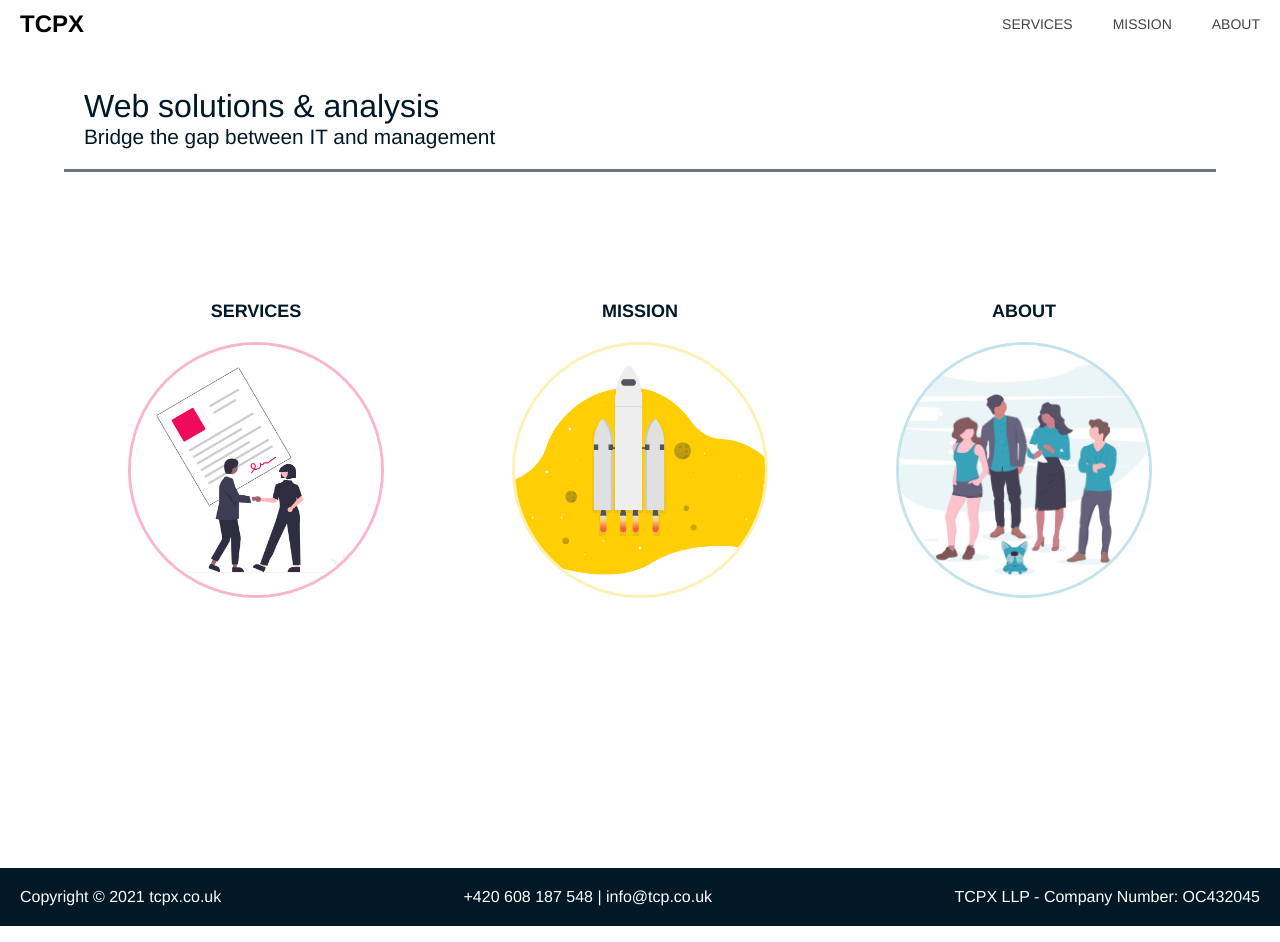
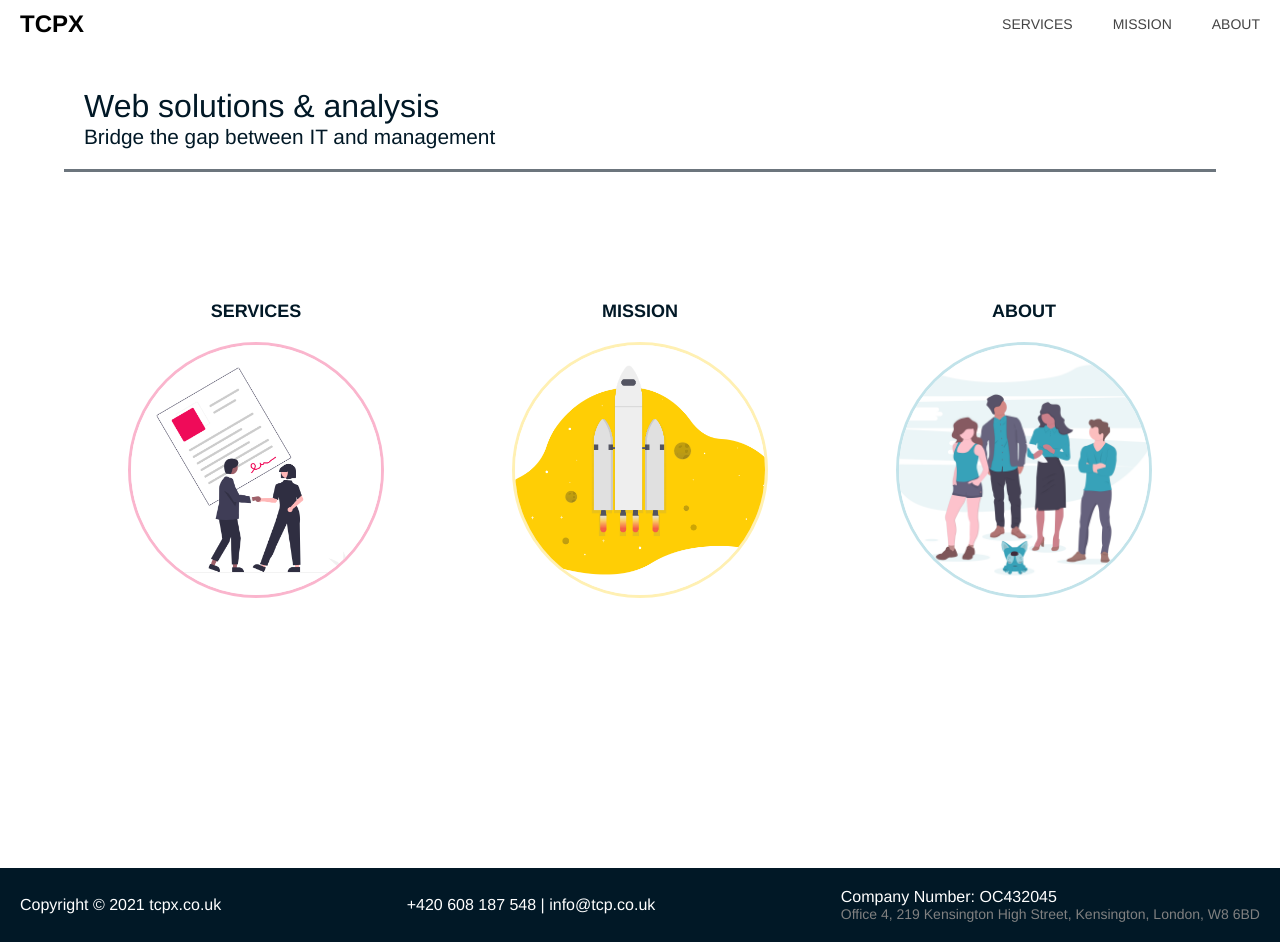
Before and after one commit to Kerrialn/tcpx.co.uk, a Vue app: page / in a window 1280 px wide. Built offline with nearby package versions, Linux system fonts and the light colour scheme.

Commit message:
add address

```diff
--- a/src/components/Footer.vue
+++ b/src/components/Footer.vue
@@ -4,7 +4,12 @@
     <div>
       +420 608 187 548 | info@tcp.co.uk
     </div>
-    <div>TCPX LLP - Company Number: OC432045</div>
+    <div>
+      <div>Company Number: OC432045</div>
+      <div class="muted">
+        Office 4, 219 Kensington High Street, Kensington, London, W8 6BD
+      </div>
+    </div>
   </div>
 </template>
 
```
